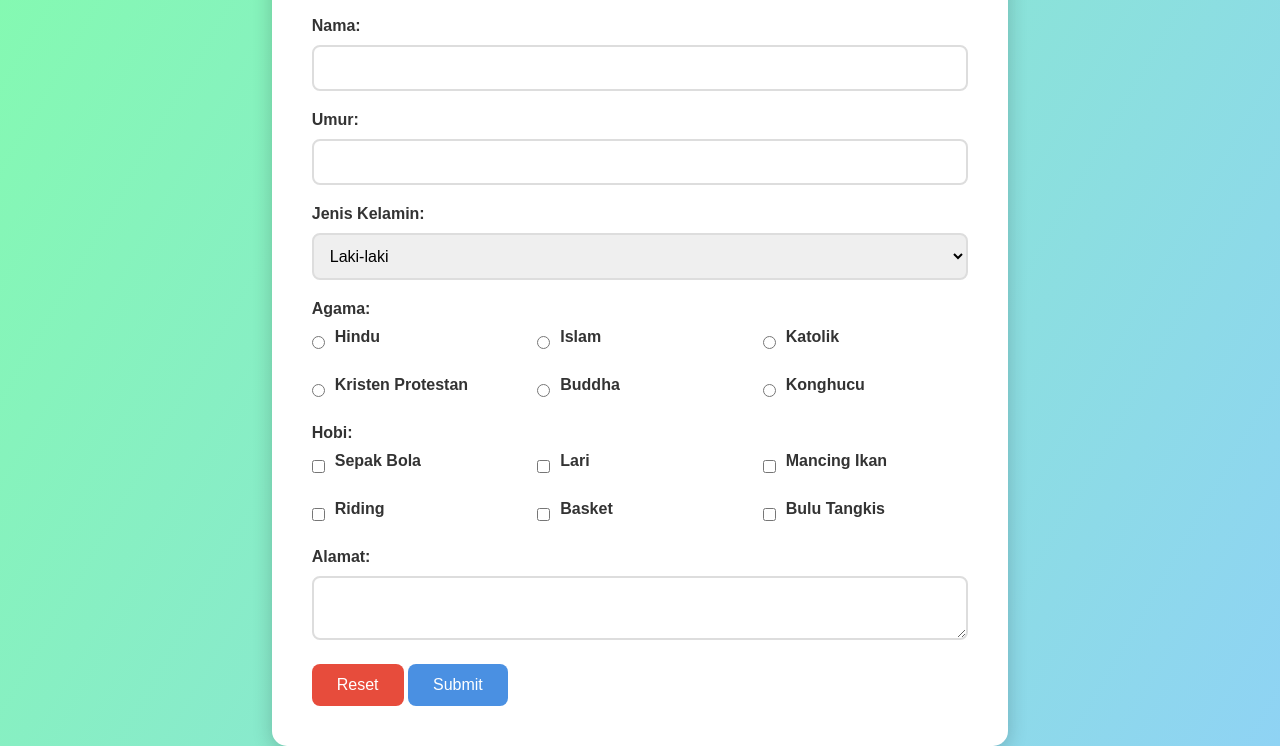
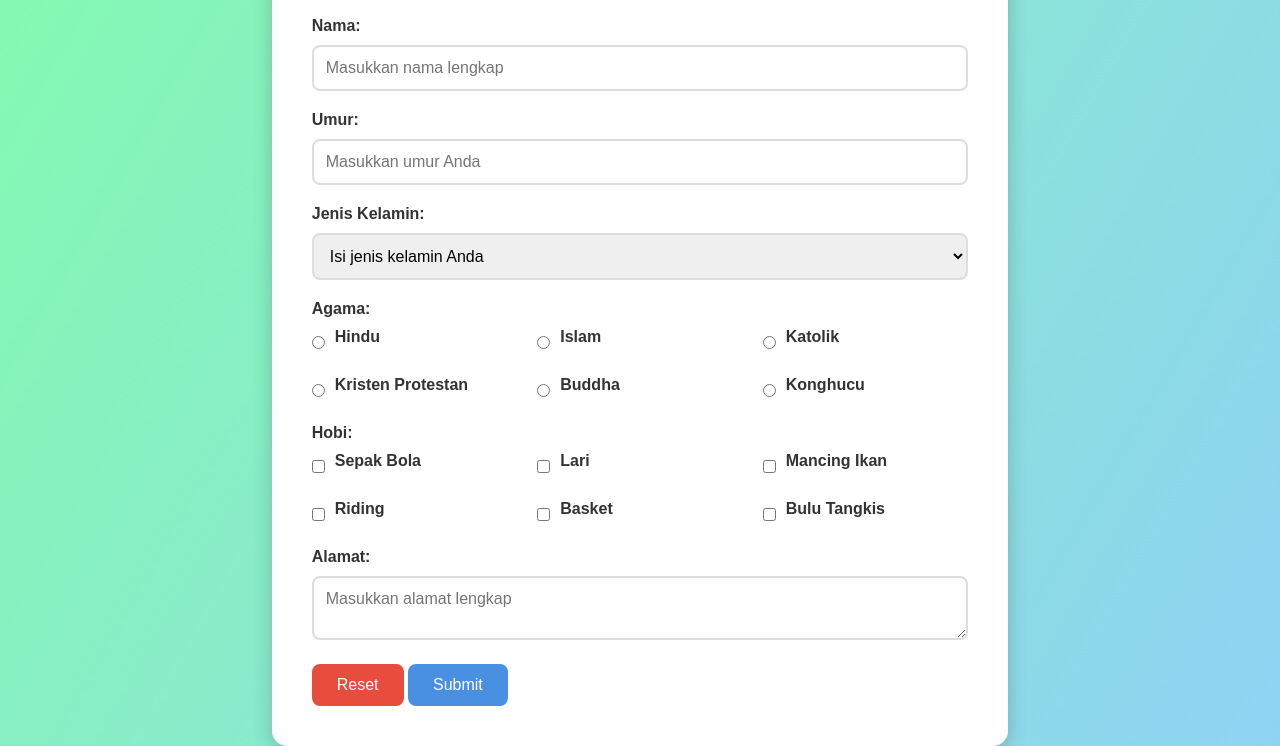
Before and after one commit to gilangaja1/formpegawainew, a plain HTML site: page index.html in a window 1280 px wide. Shown: the part 80-826 px from the top of the page. Drawn offline with Linux system fonts and the light colour scheme.

Commit message:
Add files via upload

```diff
--- a/index.html
+++ b/index.html
@@ -12,22 +12,23 @@
         <form id="employeeForm" onsubmit="return validateForm(event)">
             <div class="form-group">
                 <label for="nama">Nama:</label>
-                <input type="text" id="nama" name="nama" required>
+                <input type="text" id="nama" name="nama" placeholder="Masukkan nama lengkap" required>
                 <div class="error" id="nama-error">Nama harus diisi</div>
             </div>
 
             <div class="form-group">
                 <label for="umur">Umur:</label>
-                <input type="number" id="umur" name="umur" min="18" max="100" required>
+                <input type="number" id="umur" name="umur" min="18" max="100" placeholder="Masukkan umur Anda" required>
                 <div class="error" id="umur-error">Umur harus antara 18-100 tahun</div>
             </div>
 
             <div class="form-group">
                 <label for="jenis_kelamin">Jenis Kelamin:</label>
-                <select id="jenis_kelamin">
-                <option value="laki-laki">Laki-laki</option>
-                <option value="perempuan">Perempuan</option>
-                <option value="custom">Custom</option>
+                <select id="jenis_kelamin" required>
+                    <option value="" disabled selected>Isi jenis kelamin Anda</option>
+                    <option value="laki-laki">Laki-laki</option>
+                    <option value="perempuan">Perempuan</option>
+                    <option value="custom">Custom</option>
                 </select>
                 <div class="error" id="jenisKelamin-error">Pilih jenis kelamin</div>
             </div>
@@ -96,7 +97,7 @@
 
             <div class="form-group">
                 <label for="alamat">Alamat:</label>
-                <textarea id="alamat" name="alamat" required></textarea>
+                <textarea id="alamat" name="alamat" placeholder="Masukkan alamat lengkap" required></textarea>
                 <div class="error" id="alamat-error">Alamat harus diisi</div>
             </div>
 
--- a/script.js
+++ b/script.js
@@ -17,7 +17,7 @@ function validateForm(event) {
     const alamat = document.getElementById('alamat').value.trim();
 
     if (!nama) { document.getElementById('nama-error').style.display = 'block'; isValid = false; }
-    if (!umur || umur < 18 || umur > 100) { document.getElementById('umur-error').style.display = 'block'; isValid = false; }
+    if (!umur || umur < 16 || umur > 60) { document.getElementById('umur-error').style.display = 'block'; isValid = false; }
     if (!jenisKelamin) { document.getElementById('jenisKelamin-error').style.display = 'block'; isValid = false; }
     if (!agama) { document.getElementById('agama-error').style.display = 'block'; isValid = false; }
     if (hobi.length === 0) { document.getElementById('hobi-error').style.display = 'block'; isValid = false; }
```
